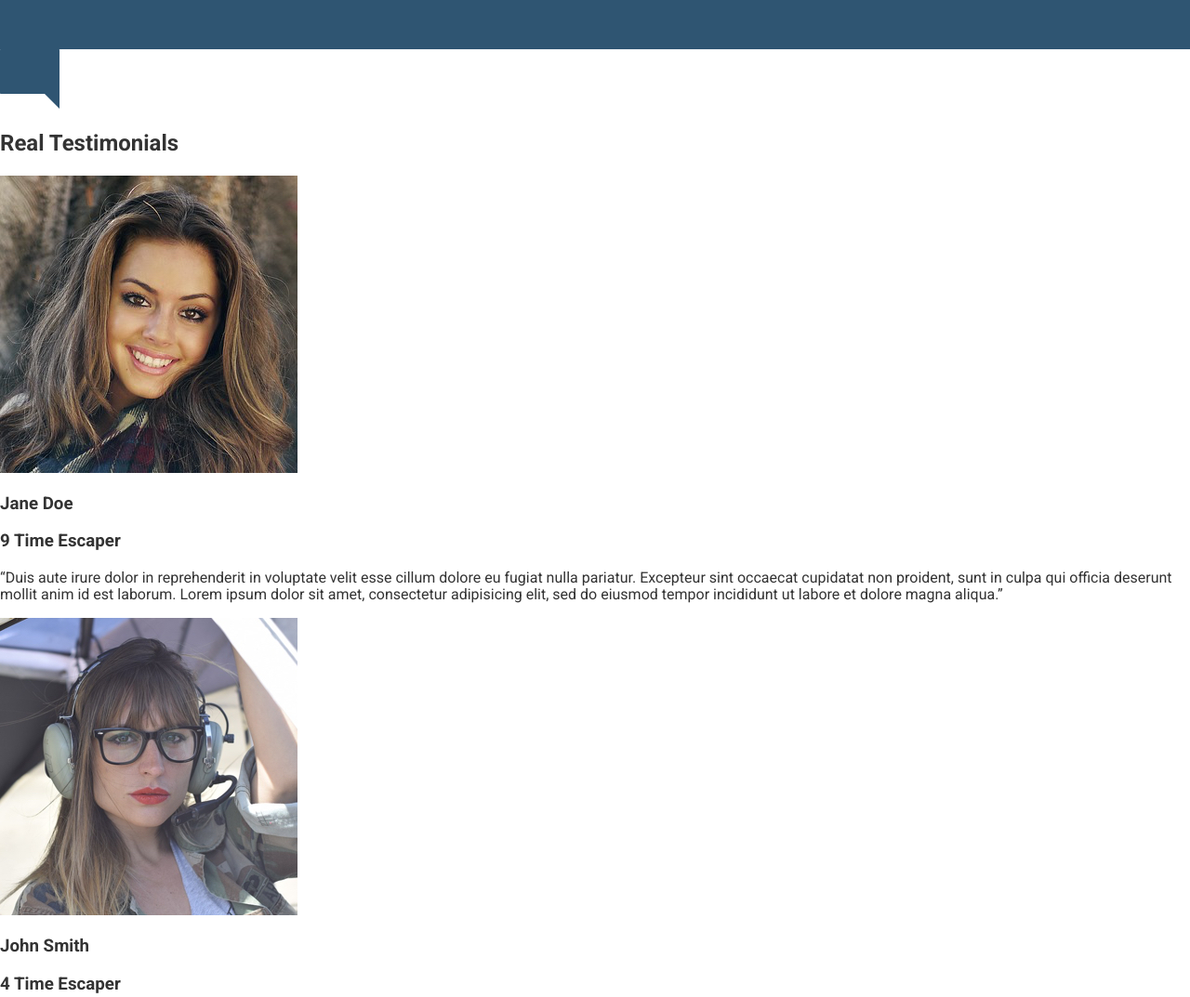
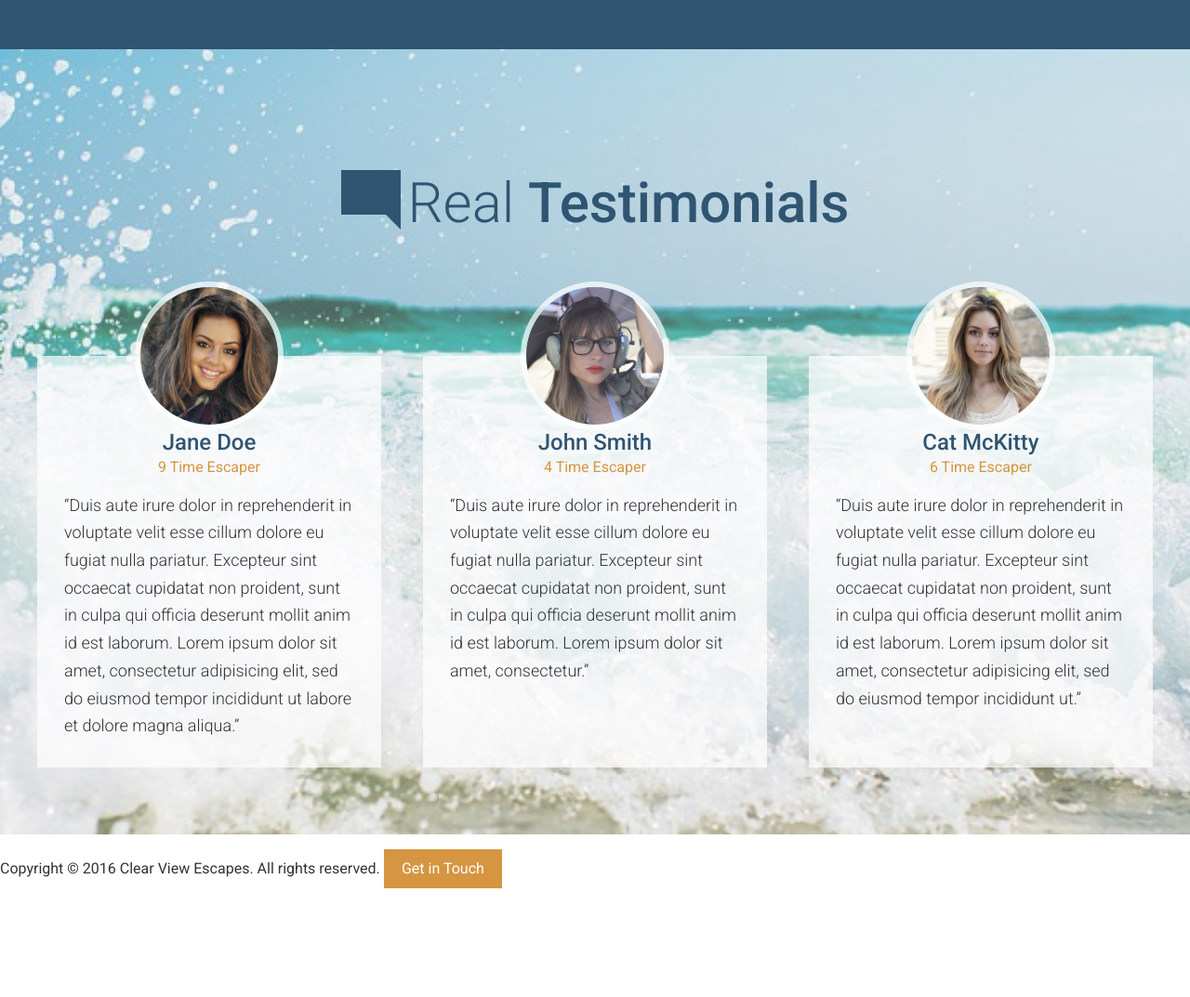
Before and after one commit to livkao/mint-brownie, a website: page app/index.html in a window 1280 px wide. Shown: the part 2380-3453 px from the top of the page at 93% size. After the commit the page ends 3352 px from the top, so only its background shows below. Drawn offline with Linux system fonts and the light colour scheme.

Commit message:
Styling testimonials row

```diff
--- a/app/assets/styles/modules/_page-section.css
+++ b/app/assets/styles/modules/_page-section.css
@@ -5,10 +5,26 @@
 		padding: 4.5rem 0;
 	}
 
+	&--no-b-padding-until-medium {
+		padding-bottom: 0;
+
+		@mixin atMedium {
+			padding-bottom: 4.5rem;
+		}
+	}
 
 	&--blue {
 		background-color: $mainBlue;
 		color: white;
 
 	}
+
+	&--testimonials {
+		background-color: #e0e6ef;
+
+		@mixin atMedium {
+			background: url('/assets/images/testimonial-bg.jpg') top center no-repeat;
+			background-size: cover;
+		}
+	}
 }
--- a/app/assets/styles/modules/_row.css
+++ b/app/assets/styles/modules/_row.css
@@ -2,8 +2,16 @@
 
 	@mixin clearfix;
 
+	&--t-padding {
+		padding-top: 80px;
+	}
+
 	&--gutters {
 		margin-right: -65px;
+	}
+
+	&--gutters-small {
+		margin-right: -45px;
 	}
 
 	&--gutters-large {
@@ -12,6 +20,10 @@
 
 	&--gutters > div {
 		padding-right: 65px;
+	}
+
+	&--gutters-small > div {
+		padding-right: 45px;
 	}
 
 	&--gutters-large > div {
@@ -51,4 +63,16 @@
 			width: 63%;
 		}
 	}
+
+	/* Begin Equal Height Rules */
+	&--equal-height-at-medium {
+		@mixin atMedium {
+			display: flex;
+		}
+
+		& > div {
+			float: stop;
+			display: flex;
+		}
+	}
 }
--- a/app/assets/styles/modules/_section-title.css
+++ b/app/assets/styles/modules/_section-title.css
@@ -11,6 +11,10 @@
 		font-weight: 500;
 	}
 
+	&__blue {
+		color: $mainBlue;
+	}
+
 	&__icon {
 		display: block;
 		margin-left: auto;
@@ -18,6 +22,8 @@
 		margin-bottom: .6rem;
 
 		@mixin atSmall {
+			position: relative;
+			top: 8px;
 			margin-right: .5rem;
 			margin-left: 0;
 			margin-bottom: 0;
--- /dev/null
+++ b/app/assets/styles/modules/_testimonials.css
@@ -0,0 +1,41 @@
+.testimonial {
+	background-color: rgba(255, 255, 255, .7);
+	padding: 0 18px 1px 18px;
+	margin-bottom: 98px;
+
+	@mixin atMedium {
+		margin-bottom: 0;
+		padding: 0 1.8125rem 1px 1.8125rem;
+	}
+
+	&__photo {
+		border-radius: 80px;
+		overflow: hidden;
+		height: 160px;
+		width: 160px;
+		margin: 0 auto -80px auto;
+		position: relative;
+		top: -80px;
+		border: 6px solid rgba(255, 255, 255, .7);
+	}
+
+	&__title {
+		color: $mainBlue;
+		text-align: center;
+		font-size: 1.5rem;
+		font-weight: 500;
+		margin: 0;
+	}
+
+	&__subtitle {
+		text-align: center;
+		color: $mainOrange;
+		font-weight: 400;
+		font-size: 0.9375;
+		margin: .25rem 0 1rem 0;
+	}
+
+	&--last {
+		margin-bottom: 0;
+	}
+}
--- a/app/assets/styles/modules/_wrapper.css
+++ b/app/assets/styles/modules/_wrapper.css
@@ -8,6 +8,16 @@
 
 	&--medium {
 		max-width: 976px;
+	}
+
+	&--no-padding-until-medium {
+		padding-left: 0;
+		padding-right: 0;
+
+		@mixin atMedium {
+			padding-left: 18px;
+			padding-right: 18px;
+		}
 	}
 
 	.wrapper {
--- a/app/assets/styles/styles.css
+++ b/app/assets/styles/styles.css
@@ -11,3 +11,4 @@
 @import "modules/_generic-content-container";
 @import "modules/_section-title";
 @import "modules/_feature-item";
+@import "modules/_testimonials";
--- a/app/index.html
+++ b/app/index.html
@@ -102,24 +102,45 @@
     </div>
   </div>
 
-  <div id="testimonials">
-    <img src="assets/images/icons/comment.svg">
-    <h2>Real Testimonials</h2>
+  <div id="testimonials" class="page-section page-section--no-b-padding-until-medium page-section--testimonials">
+    <div class="wrapper wrapper--no-padding-until-medium">
+      <h2 class="section-title section-title__blue"><img class="section-title__icon" src="assets/images/icons/comment.svg">Real <strong>Testimonials</strong></h2>
 
+      <div class="row row--gutters row--equal-height-at-medium row--gutters-small row--t-padding generic-content-container">
+        <div class="row__medium-4">
+          <div class="testimonial">
+            <div class="testimonial__photo">
               <img src="assets/images/a.jpg">
-    <h3>Jane Doe</h3>
-    <h3>9 Time Escaper</h3>
+            </div>
+            <h3 class="testimonial__title">Jane Doe</h3>
+            <h4 class="testimonial__subtitle">9 Time Escaper</h4>
             <p>&ldquo;Duis aute irure dolor in reprehenderit in voluptate velit esse cillum dolore eu fugiat nulla pariatur. Excepteur sint occaecat cupidatat non proident, sunt in culpa qui officia deserunt mollit anim id est laborum. Lorem ipsum dolor sit amet, consectetur adipisicing elit, sed do eiusmod tempor incididunt ut labore et dolore magna aliqua.&rdquo;</p>
+          </div>
+        </div>
 
+        <div class="row__medium-4">
+          <div class="testimonial">
+            <div class="testimonial__photo">
               <img src="assets/images/b.jpg">
-    <h3>John Smith</h3>
-    <h3>4 Time Escaper</h3>
+            </div>
+            <h3 class="testimonial__title">John Smith</h3>
+            <h4 class="testimonial__subtitle">4 Time Escaper</h4>
             <p>&ldquo;Duis aute irure dolor in reprehenderit in voluptate velit esse cillum dolore eu fugiat nulla pariatur. Excepteur sint occaecat cupidatat non proident, sunt in culpa qui officia deserunt mollit anim id est laborum. Lorem ipsum dolor sit amet, consectetur.&rdquo;</p>
+          </div>
+        </div>
 
+        <div class="row__medium-4">
+          <div class="testimonial testimonial--last">
+            <div class="testimonial__photo">
               <img src="assets/images/c.jpg">
-    <h3>Cat McKitty</h3>
-    <h3>6 Time Escaper</h3>
+            </div>
+            <h3 class="testimonial__title">Cat McKitty</h3>
+            <h4 class="testimonial__subtitle">6 Time Escaper</h4>
             <p>&ldquo;Duis aute irure dolor in reprehenderit in voluptate velit esse cillum dolore eu fugiat nulla pariatur. Excepteur sint occaecat cupidatat non proident, sunt in culpa qui officia deserunt mollit anim id est laborum. Lorem ipsum dolor sit amet, consectetur adipisicing elit, sed do eiusmod tempor incididunt ut.&rdquo;</p>
+          </div>
+        </div>
+      </div>
+    </div>
   </div>
 
   <footer>
--- a/app/temp/styles/styles.css
+++ b/app/temp/styles/styles.css
@@ -572,6 +572,19 @@ a {
 		max-width: 976px;
 	}
 
+.wrapper--no-padding-until-medium {
+		padding-left: 0;
+		padding-right: 0;
+	}
+
+@media (min-width: 880px) {
+
+.wrapper--no-padding-until-medium {
+			padding-left: 18px;
+			padding-right: 18px
+	}
+	}
+
 .wrapper .wrapper {
 		padding-left: 0;
 		padding-right: 0;
@@ -599,10 +612,33 @@ a {
 }
 	}
 
+.page-section--no-b-padding-until-medium {
+		padding-bottom: 0;
+	}
+
+@media (min-width: 880px) {
+
+.page-section--no-b-padding-until-medium {
+			padding-bottom: 4.5rem
+	}
+	}
+
 .page-section--blue {
 		background-color: #2f5572;
 		color: white;
 
+	}
+
+.page-section--testimonials {
+		background-color: #e0e6ef;
+	}
+
+@media (min-width: 880px) {
+
+.page-section--testimonials {
+			background: url('/assets/images/testimonial-bg.jpg') top center no-repeat;
+			background-size: cover
+	}
 	}
 
 .headline {
@@ -669,8 +705,16 @@ a {
 		display: table;
 	}
 
+.row--t-padding {
+		padding-top: 80px;
+	}
+
 .row--gutters {
 		margin-right: -65px;
+	}
+
+.row--gutters-small {
+		margin-right: -45px;
 	}
 
 .row--gutters-large {
@@ -679,6 +723,10 @@ a {
 
 .row--gutters > div {
 		padding-right: 65px;
+	}
+
+.row--gutters-small > div {
+		padding-right: 45px;
 	}
 
 .row--gutters-large > div {
@@ -719,6 +767,24 @@ a {
 		}
 	}
 
+/* Begin Equal Height Rules */
+
+@media (min-width: 880px) {
+
+.row--equal-height-at-medium {
+			display: -webkit-box;
+			display: -ms-flexbox;
+			display: flex
+	}
+	}
+
+.row--equal-height-at-medium > div {
+			float: stop;
+			display: -webkit-box;
+			display: -ms-flexbox;
+			display: flex;
+		}
+
 .generic-content-container p {
 		font-weight: 300;
 		line-height: 1.65;
@@ -755,6 +821,10 @@ a {
 		font-weight: 500;
 	}
 
+.section-title__blue {
+		color: #2f5572;
+	}
+
 .section-title__icon {
 		display: block;
 		margin-left: auto;
@@ -765,6 +835,8 @@ a {
 @media (min-width: 580px) {
 
 .section-title__icon {
+			position: relative;
+			top: 8px;
 			margin-right: .5rem;
 			margin-left: 0;
 			margin-bottom: 0;
@@ -813,3 +885,48 @@ a {
 			text-align: left
 	}
 	}
+
+.testimonial {
+	background-color: rgba(255, 255, 255, .7);
+	padding: 0 18px 1px 18px;
+	margin-bottom: 98px;
+}
+
+@media (min-width: 880px) {
+
+.testimonial {
+		margin-bottom: 0;
+		padding: 0 1.8125rem 1px 1.8125rem
+}
+	}
+
+.testimonial__photo {
+		border-radius: 80px;
+		overflow: hidden;
+		height: 160px;
+		width: 160px;
+		margin: 0 auto -80px auto;
+		position: relative;
+		top: -80px;
+		border: 6px solid rgba(255, 255, 255, .7);
+	}
+
+.testimonial__title {
+		color: #2f5572;
+		text-align: center;
+		font-size: 1.5rem;
+		font-weight: 500;
+		margin: 0;
+	}
+
+.testimonial__subtitle {
+		text-align: center;
+		color: #d59541;
+		font-weight: 400;
+		font-size: 0.9375;
+		margin: .25rem 0 1rem 0;
+	}
+
+.testimonial--last {
+		margin-bottom: 0;
+	}
```
Also changed, not shown: app/assets/images/testimonial-bg.jpg (added). Lines whose indentation alone changed are shown as unchanged.
